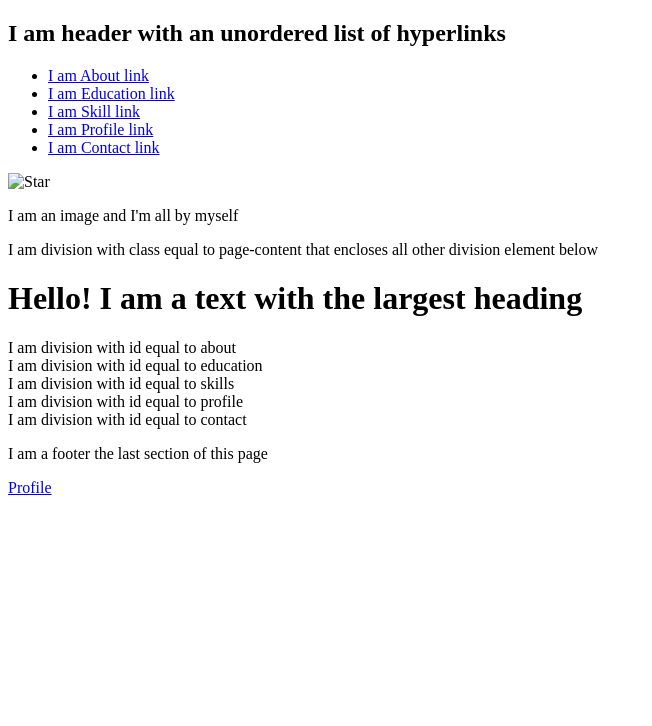
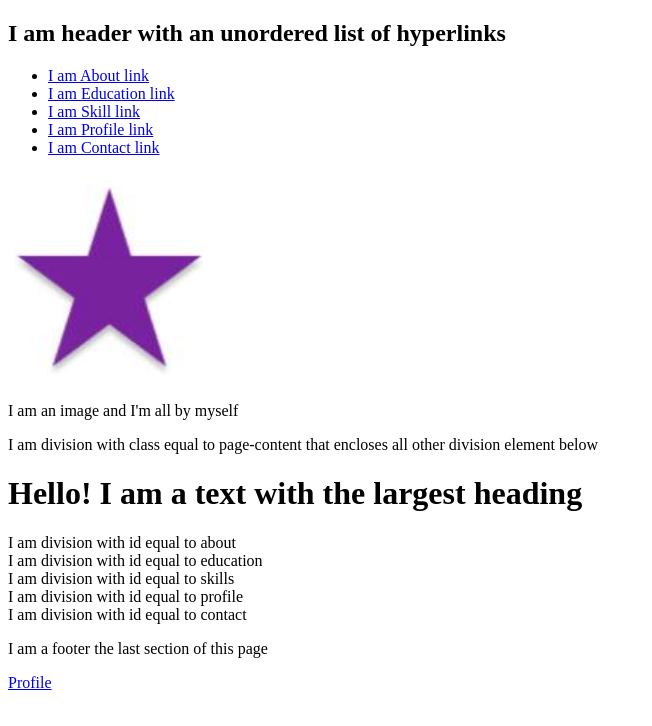
Before and after one commit to JCBT04/AppDev-html, a plain HTML site: page index.html in a window 1280 px wide. Shown: the whole page, without its empty margins (0-652 px from the left). Drawn offline with Linux system fonts and the light colour scheme.

Commit message:
Update index.html

```diff
--- a/index.html
+++ b/index.html
@@ -20,7 +20,7 @@
      </header>
 
      <section>
-          <img src="../Html/star.png" alt="Star">
+          <img src="../star.png" alt="Star">
           <p>I am an image and I'm all by myself</p>
      </section>
 
```
